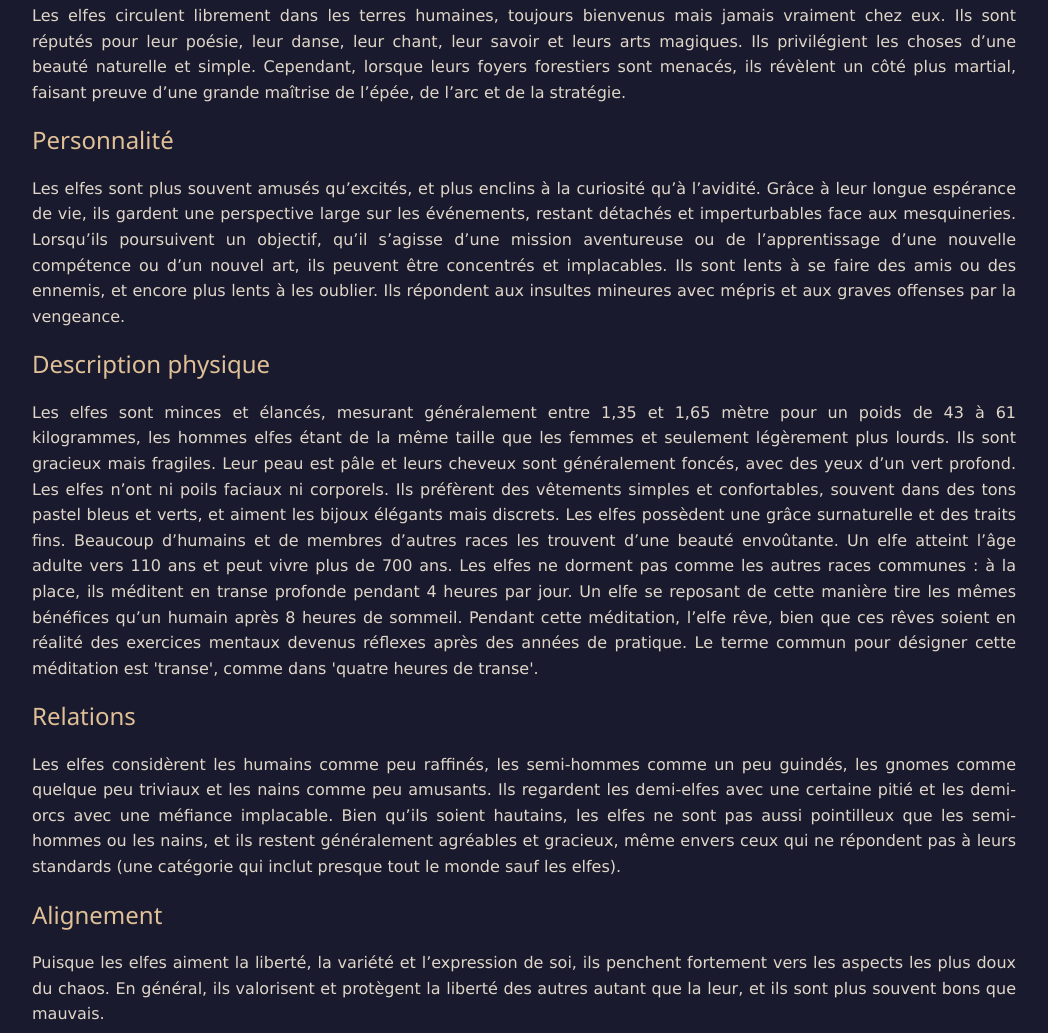
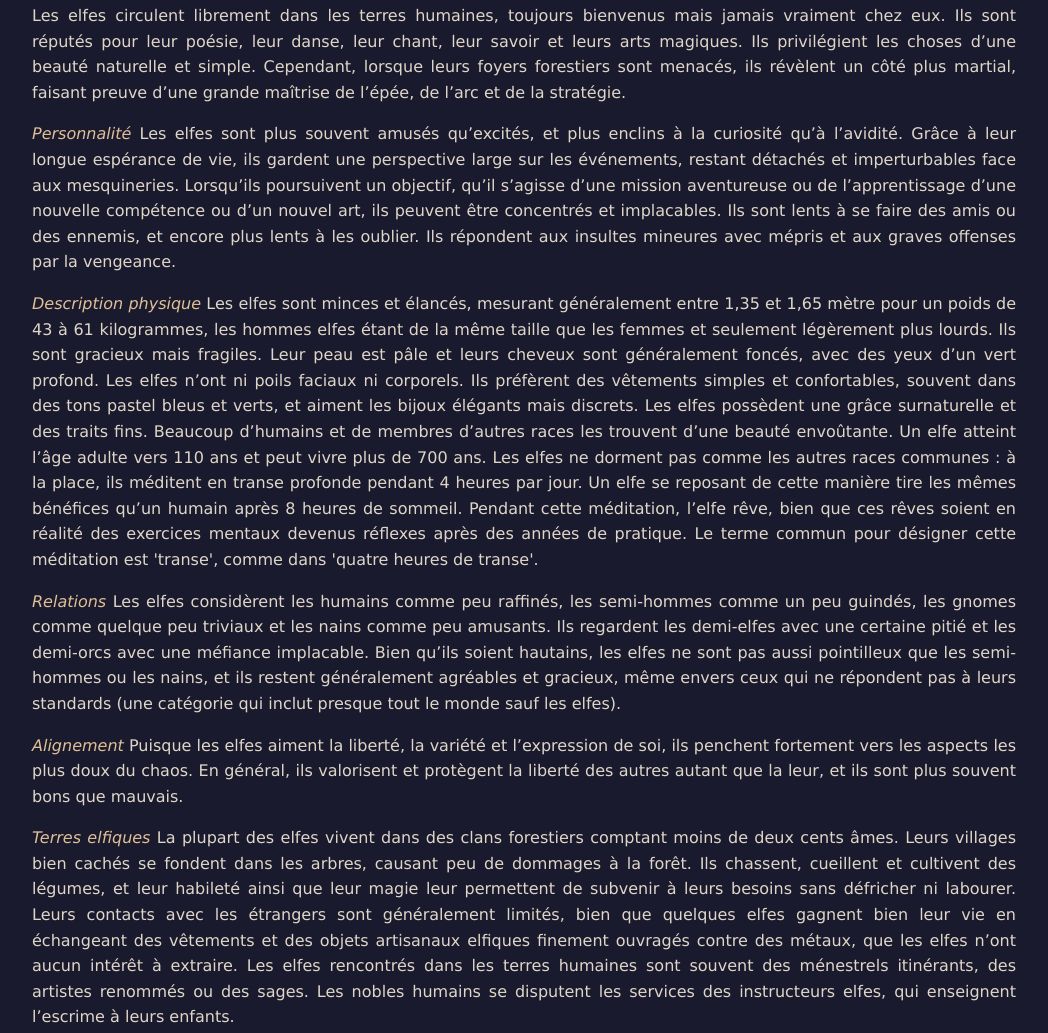
Before and after one commit to Arthur-VaisseLesteven/dnd-pedia, a plain HTML site: page site/races/Elfes.html in a window 1280 px wide. Shown: the part 1079-2112 px from the top of the page, without its empty margins (116-1164 px from the left). Drawn offline with Linux system fonts and the light colour scheme.

Commit message:
adapt style again

```diff
--- a/site/css/style.css
+++ b/site/css/style.css
@@ -47,6 +47,10 @@ h1, h2, h3, h4, h5, h6 {
     color: #e0c097;
 }
 
+em {
+    color: #e0c097;
+}
+
 a {
     color: #c4956a;
     text-decoration: none;
--- a/site/js/components/race-display.js
+++ b/site/js/components/race-display.js
@@ -72,10 +72,7 @@ class RaceDisplay extends HTMLElement {
     #lore() {
         return this.data['lore'][`${this.lang}`]
             .map(elem => `
-                <section>
-                    ${elem.title ? '<h3>' + elem.title + '</h3>' : ''}
-                    <p>${elem.content}</p>
-                </section>
+                <p>${elem.title ? '<em>' + elem.title + '</em>' : ''} ${elem.content}</p>
             `).join('')
     }
 
```
